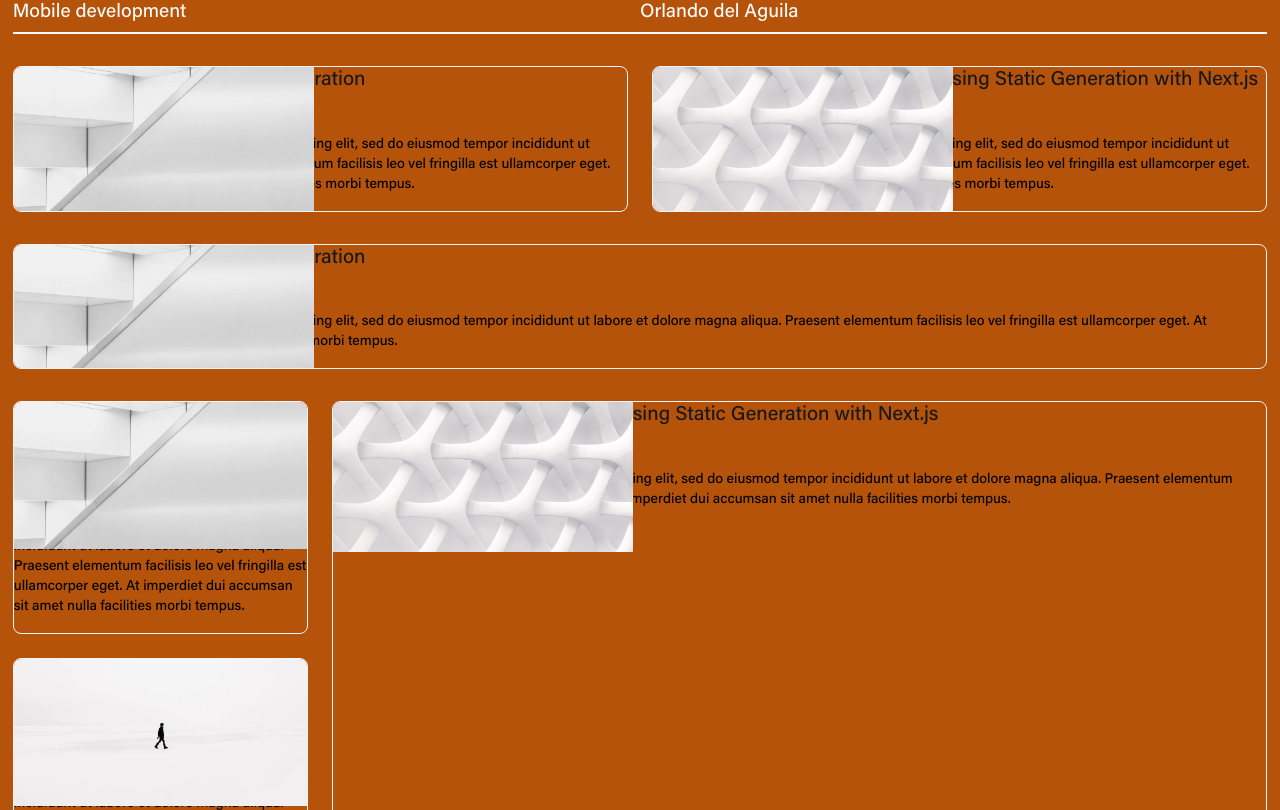
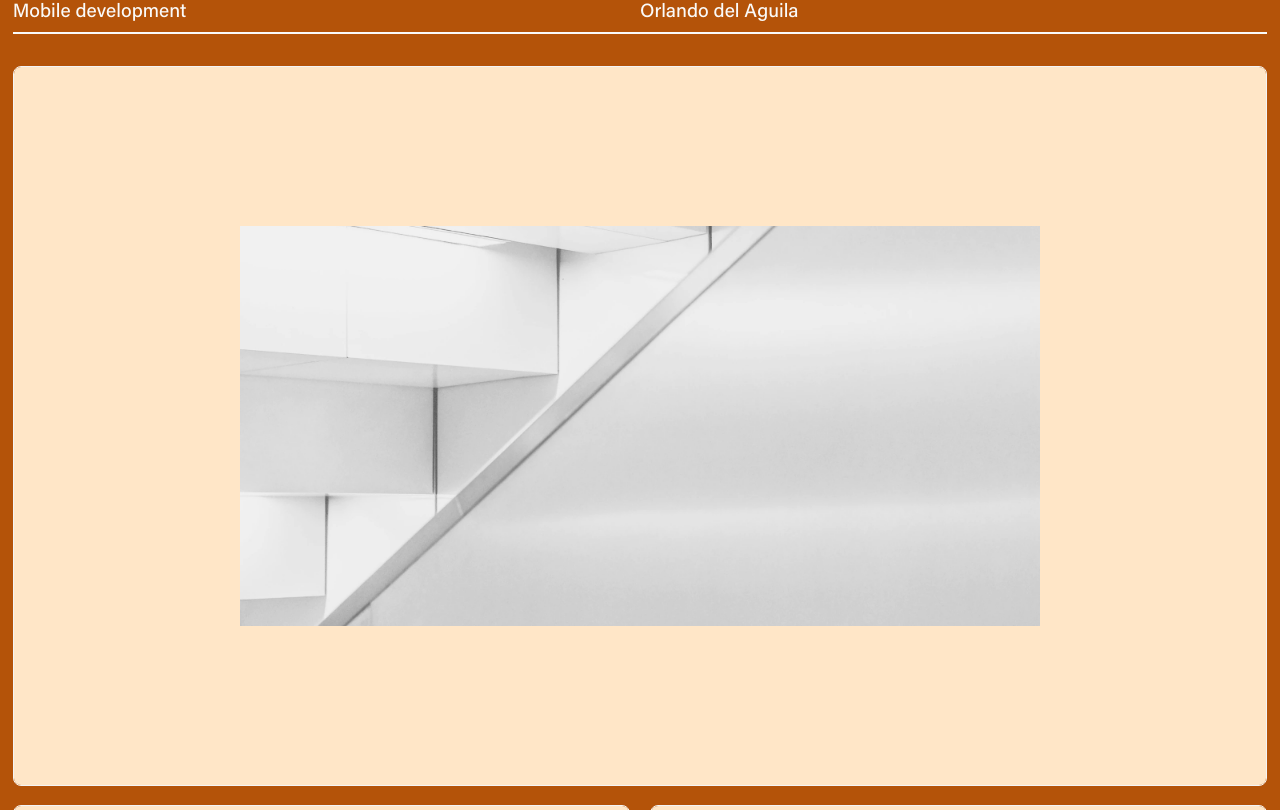
Before and after one commit to castrolem/maplecode, a Next.js app: page / in a window 1280 px wide. Shown: the part 410-1220 px from the top of the page. Built offline with nearby package versions, Linux system fonts and the light colour scheme.

Commit message:
style: posts with hover styles

```diff
--- a/components/footer.tsx
+++ b/components/footer.tsx
@@ -1,5 +1,47 @@
+import Separator from "./separator";
+
 const Footer = () => {
-  return <div className="mt-16 h-48 border-t-stone-300 bg-stone-100"></div>;
+  return (
+    <div className="min-h-48 border-t-stone-300">
+      <h3 className="mb-16 block pb-0 pt-16 text-6xl text-stone-50">
+        MapleCode is an independent studio composed of multiple full-stack
+        developers and designers creating custom marketing websites for clients
+        across industries. We work with marketing teams, brand designers, and
+        entrepreneurs to elevate online experiences.
+      </h3>
+      <Separator />
+      <div className="grid grid-cols-2 py-2 align-middle">
+        <p className="m-0 pt-1 text-xl leading-tight text-stone-50 md:text-[1.5vw]">
+          Full stack developers
+        </p>
+        <p className="m-0 pt-1 text-xl leading-tight text-stone-50 md:text-[1.5vw]">
+          Luis Castro
+        </p>
+      </div>
+      <Separator />
+      <div className="grid grid-cols-2 py-2 align-middle">
+        <p className="m-0 pt-1 text-xl leading-tight text-stone-50 md:text-[1.5vw]">
+          JavaScript experts
+        </p>
+        <p className="m-0 pt-1 text-xl leading-tight text-stone-50 md:text-[1.5vw]">
+          Alexis Duran
+        </p>
+      </div>
+      <Separator />
+      <div className="grid grid-cols-2 py-2 align-middle">
+        <p className="m-0 pt-1 text-xl leading-tight text-stone-50 md:text-[1.5vw]">
+          Mobile development
+        </p>
+        <p className="m-0 pt-1 text-xl leading-tight text-stone-50 md:text-[1.5vw]">
+          Orlando del Aguila
+        </p>
+      </div>
+      <Separator />
+      <h2 className="mb-0 block pb-0 pt-16 text-[19vw] leading-none tracking-[-0.5vw] text-stone-50">
+        Maple Code
+      </h2>
+    </div>
+  );
 };
 
 export default Footer;
--- a/components/formattedDate.tsx
+++ b/components/formattedDate.tsx
@@ -2,7 +2,7 @@ import format from "date-fns/format";
 
 export const FormattedDate = ({ date }: { date: string }) => {
   return (
-    <small className="text-sm leading-snug text-zinc-400 hover:no-underline">
+    <small className="text-sm leading-snug text-zinc-50 hover:no-underline">
       {format(new Date(date), "PPP")}
     </small>
   );
--- a/components/layout.tsx
+++ b/components/layout.tsx
@@ -4,7 +4,7 @@ import Container from "./container";
 
 const Layout = ({ children }: PropsWithChildren) => {
   return (
-    <div className="min-h-screen bg-amber-700">
+    <div className="min-h-screen bg-amber-700 ">
       <Container>{children}</Container>
     </div>
   );
--- a/components/post-preview.tsx
+++ b/components/post-preview.tsx
@@ -28,23 +28,27 @@ const PostPreview = ({
     <Link
       as={`/posts/${slug}`}
       href="/posts/[slug]"
-      className={classNames("block hover:underline", className)}
+      className={classNames("group block h-[90vh] hover:underline", className)}
       style={style}
     >
       <div
-        className="relative mb-3 mr-6 hidden h-[100%] w-full transform overflow-hidden rounded-lg border border-gray-100 transition duration-700 ease-out group-hover:translate-x-0 group-hover:translate-y-0 group-hover:shadow sm:mb-0 md:block"
+        className="relative mb-3 mr-6 hidden h-full max-h-[90vh] w-full overflow-hidden rounded-lg border border-gray-100 transition duration-700 ease-out group-hover:translate-x-0 group-hover:translate-y-0 group-hover:opacity-100 group-hover:shadow sm:mb-0 md:block"
         key={`${title}-${date}`}
       >
-        <Image
-          className="absolute"
-          src={coverImage}
-          width={300}
-          height={300}
-          alt={title}
-        />
-        <h3 className="mb-0 text-xl leading-snug text-zinc-900">{title}</h3>
-        <FormattedDate date={date} />
-        {excerpt && <p className="my-4 text-sm">{excerpt}</p>}
+        <div className="opacity-1 absolute left-0 top-0 z-10 flex h-full w-full max-w-full items-center justify-center bg-accent-4 blur-0 transition duration-700 ease-out group-hover:opacity-25 group-hover:blur-sm">
+          <Image
+            className="relative"
+            src={coverImage}
+            width={800}
+            height={600}
+            alt={title}
+          />
+        </div>
+        <div className="absolute left-0 top-0 z-20 h-full w-full -translate-y-24 transform p-8 opacity-0 transition duration-700 ease-out group-hover:translate-y-0 group-hover:opacity-100">
+          <h3 className="mb-0 text-xl leading-snug text-white">{title}</h3>
+          <FormattedDate date={date} />
+          {excerpt && <p className="my-4 text-sm text-white">{excerpt}</p>}
+        </div>
       </div>
     </Link>
   );
--- a/components/posts.tsx
+++ b/components/posts.tsx
@@ -8,20 +8,44 @@ type Props = {
 const Posts = ({ posts }: Props) => {
   return (
     <>
-      <section className="pt-8">
-        <div className="grid grid-cols-2 gap-6">
-          <PostPreview {...posts[0]} />
-          <PostPreview {...posts[1]} />
+      <section className="grid gap-[1.5vw] pt-8">
+        <div
+          className="grid gap-[1.5vw]"
+          style={{ gridAutoColumns: "1fr", gridTemplateColumns: "1fr 1fr" }}
+        >
+          <PostPreview
+            {...posts[0]}
+            style={{
+              gridArea: "span 1/span 2/span 1/span 2",
+            }}
+          />
+          <PostPreview
+            {...posts[1]}
+            style={{
+              gridArea: "span 1/span 1/span 1/span 1",
+            }}
+          />
+          <PostPreview
+            {...posts[0]}
+            style={{
+              gridArea: "span 1/span 1/span 1/span 1",
+            }}
+          />
         </div>
-      </section>
-      <section className="pt-8">
-        <div className="grid grid-cols-1 gap-6">
-          <PostPreview {...posts[0]} />
-        </div>
-      </section>
-      <section className="pt-8">
-        <div className="grid grid-cols-4 gap-6">
-          <PostPreview {...posts[0]} />
+        <div
+          className="grid gap-[1.5vw]"
+          style={{
+            gridTemplateColumns: "1fr 1fr 1fr 1fr",
+            gridTemplateRows: "auto",
+          }}
+        >
+          <PostPreview
+            {...posts[0]}
+            className="h-auto"
+            style={{
+              gridArea: "span 1/span 1/span 1/span 1",
+            }}
+          />
           <PostPreview
             {...posts[1]}
             className={
@@ -31,7 +55,11 @@ const Posts = ({ posts }: Props) => {
               gridArea: "span 2/span 3/span 2/span 3",
             }}
           />
-          <PostPreview {...posts[2]} />
+          <PostPreview
+            {...posts[2]}
+            className="h-auto"
+            style={{ gridArea: "span 1/span 1/span 1/span 1" }}
+          />
         </div>
       </section>
     </>
--- a/pages/index.tsx
+++ b/pages/index.tsx
@@ -5,6 +5,8 @@ import Layout from "../components/layout";
 import Posts from "../components/posts";
 import { getAllPosts } from "../lib/api";
 import Post from "../interfaces/post";
+import Footer from "../components/footer";
+import { Business } from "../components/business";
 
 type Props = {
   allPosts: Post[];
@@ -48,6 +50,7 @@ export default function Index({ allPosts }: Props) {
       </div>
       <Separator />
       <Posts posts={allPosts} />
+      <Footer />
     </Layout>
   );
 }
--- a/tailwind.config.js
+++ b/tailwind.config.js
@@ -4,9 +4,10 @@ module.exports = {
   theme: {
     extend: {
       colors: {
-        "accent-1": "#FAFAFA",
-        "accent-2": "#EAEAEA",
-        "accent-7": "#333",
+        "accent-1": "#454545",
+        "accent-2": "#FF6000",
+        "accent-3": "#FFA559",
+        "accent-4": "#FFE6C7",
       },
       spacing: {
         28: "7rem",
```
